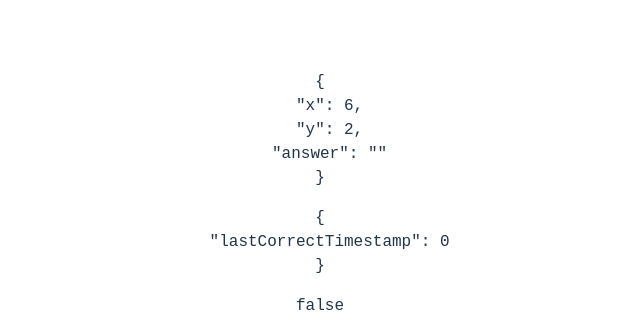
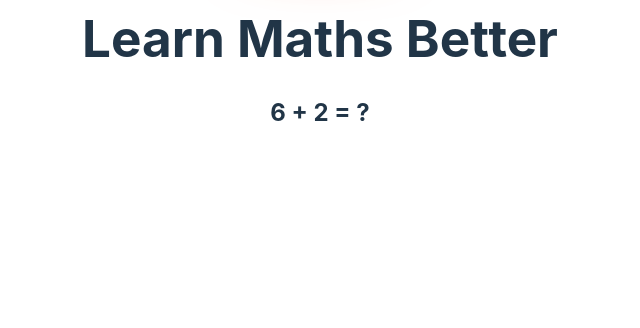
Before and after one commit to FloatingCorporation/maths, a Svelte app: page / in a window 1280 px wide. Shown: the part 380-708 px from the top of the page, without its empty margins (320-960 px from the left). Built offline with nearby package versions, Linux system fonts and the light colour scheme.

Commit message:
Change default debug mode

```diff
--- a/src/App.svelte
+++ b/src/App.svelte
@@ -6,7 +6,7 @@
   let y: number
   let answer: string
 
-  let debug: boolean = true
+  let debug: boolean = false
 
   let lastCorrectTimestamp: number = 0
   let show: boolean = false
```
